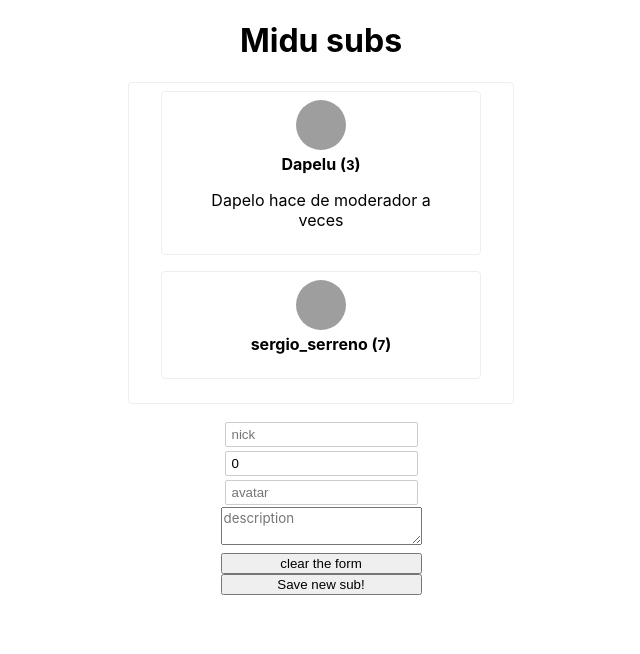
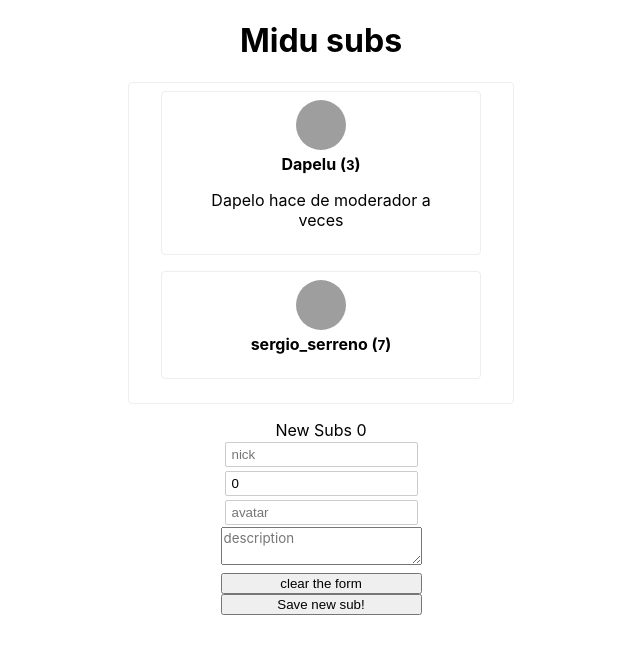
Before and after one commit to cristiandrc/react_with_typescript, a React (Create React App) app: page / in a window 1280 px wide. Shown: the top 654 px of the page, without its empty margins (319-959 px from the left). Built offline with nearby package versions, Linux system fonts and the light colour scheme; grey boxes are pictures that could not be loaded.

Commit message:
add counter

```diff
--- a/src/App.tsx
+++ b/src/App.tsx
@@ -21,10 +21,12 @@ const INITIAL_STATE = [
 
 interface AppState {
   subs: Sub[]
+  newSubsNumber: number
 }
 
 function App() {
   const [subs, setSubs] = useState<AppState['subs']>([])
+  const [newSubsNumber, setNewSubsNumber] = useState<AppState['newSubsNumber']>(0)
   const divRef = useRef<HTMLDivElement>(null)
 
   useEffect(()=>{
@@ -33,12 +35,14 @@ function App() {
 
   const handleNewSubs = (newSub:Sub)=>{
     setSubs(subs => [...subs,newSub])
+    setNewSubsNumber(n => n + 1)
   }
 
   return (
     <div className="App" ref={divRef}>
       <h1>Midu subs</h1>
       <List subs={subs} />
+      New Subs {newSubsNumber}
       <Form onNewSub={handleNewSubs} />
     </div>
   );
```
